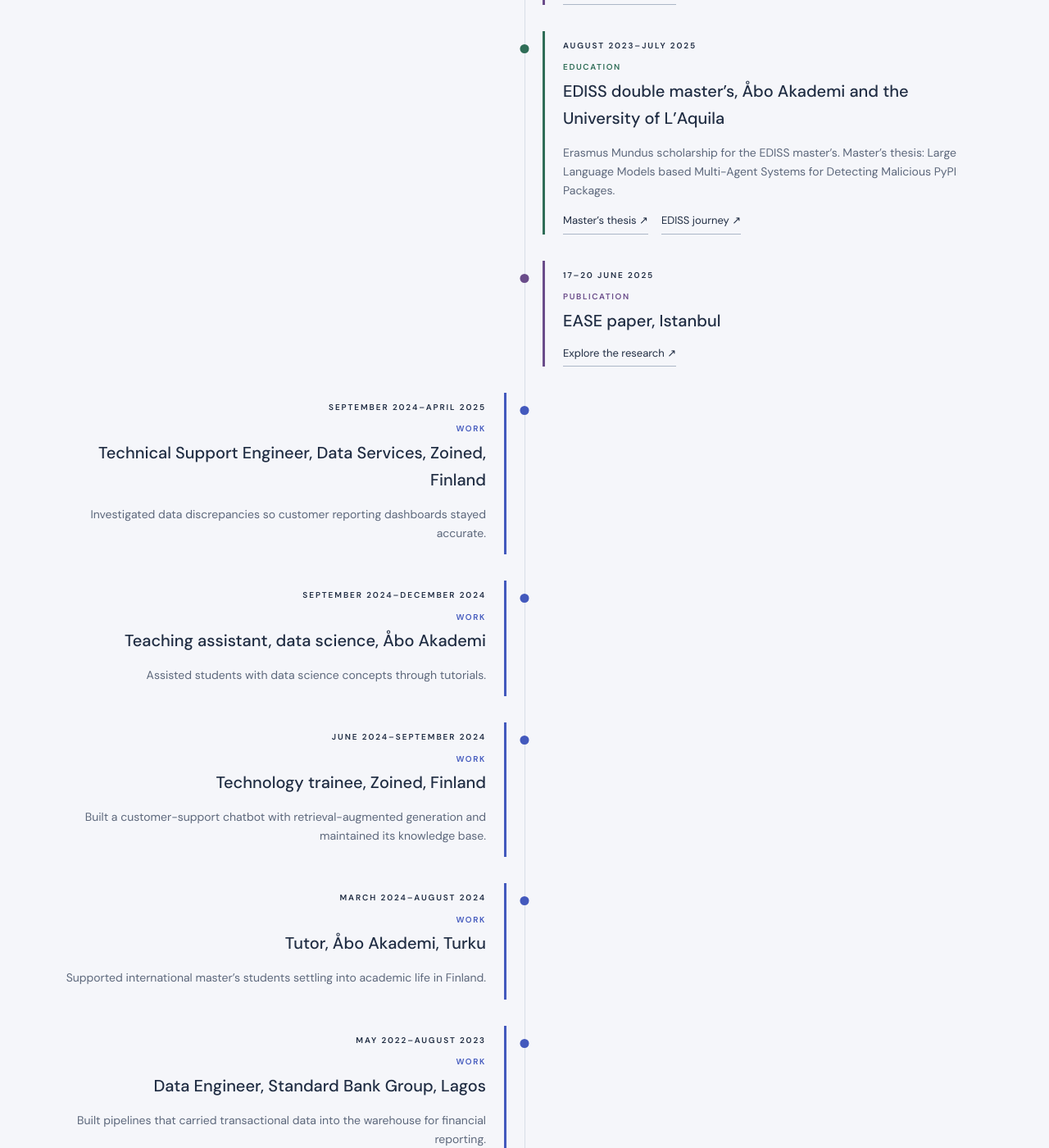
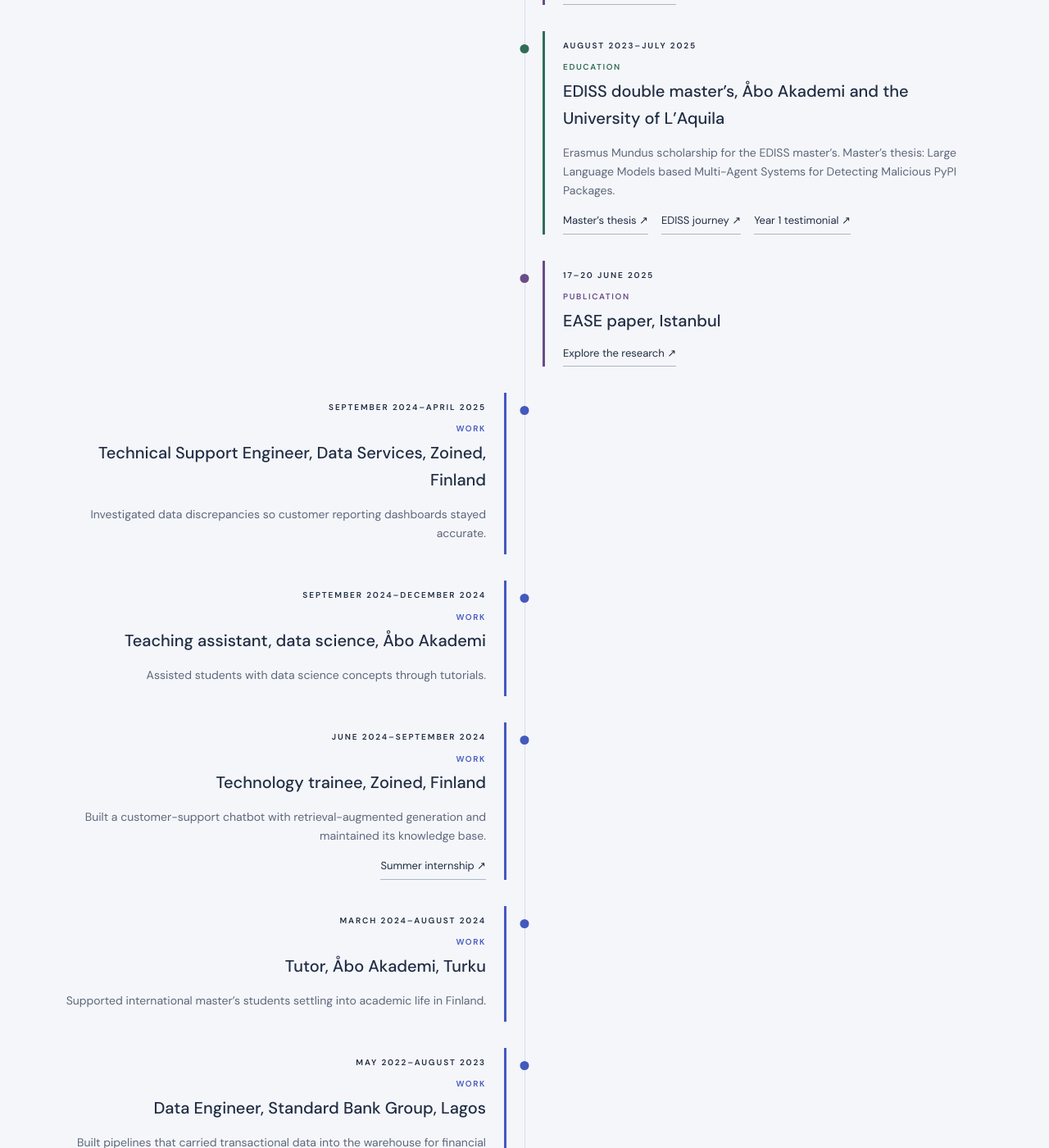
Before and after one commit to Motunrayo244/Motunrayo_personal_webpage, a Jekyll site: the page built from timeline.html, in a window 1280 px wide and 1400 px high, scrolled down 1649 px. Shown: the whole window at 82% size. Built offline with Jekyll 4.4.1, drawn with Linux system fonts in a browser that asks for light colours; some web fonts are replaced.

Commit message:
Link the EDISS testimonial and the Zoined internship video.
Co-authored-by: Cursor <cursoragent@cursor.com>

```diff
--- a/_data/timeline.yml
+++ b/_data/timeline.yml
@@ -45,6 +45,8 @@
       url: "https://www.doria.fi/handle/10024/193115"
     - label: "EDISS journey"
       url: "https://www.master-ediss.eu/from-nigeria-to-europe-an-erasmus-mundus-scholars-journey-in-ediss/"
+    - label: "Year 1 testimonial"
+      url: "https://www.youtube.com/watch?v=Ewf7LjN07zg"
 - sort: "2025-06-20"
   when: "17–20 June 2025"
   title: "EASE paper, Istanbul"
@@ -69,6 +71,9 @@
   detail: "Built a customer-support chatbot with retrieval-augmented generation and maintained its knowledge base."
   project: ""
   kind: work
+  links:
+    - label: "Summer internship"
+      url: "https://www.youtube.com/watch?v=A4ceFg5su3g"
 - sort: "2024-08-31"
   when: "March 2024–August 2024"
   title: "Tutor, Åbo Akademi, Turku"
```
Also changed, not shown: tests/test_timeline.py (+2 -0 lines).
